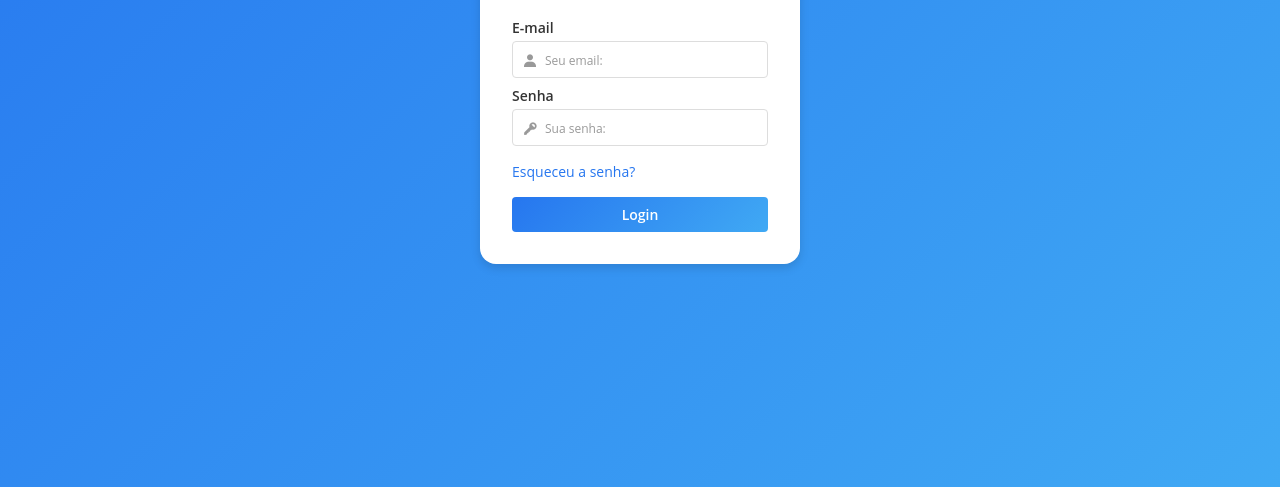
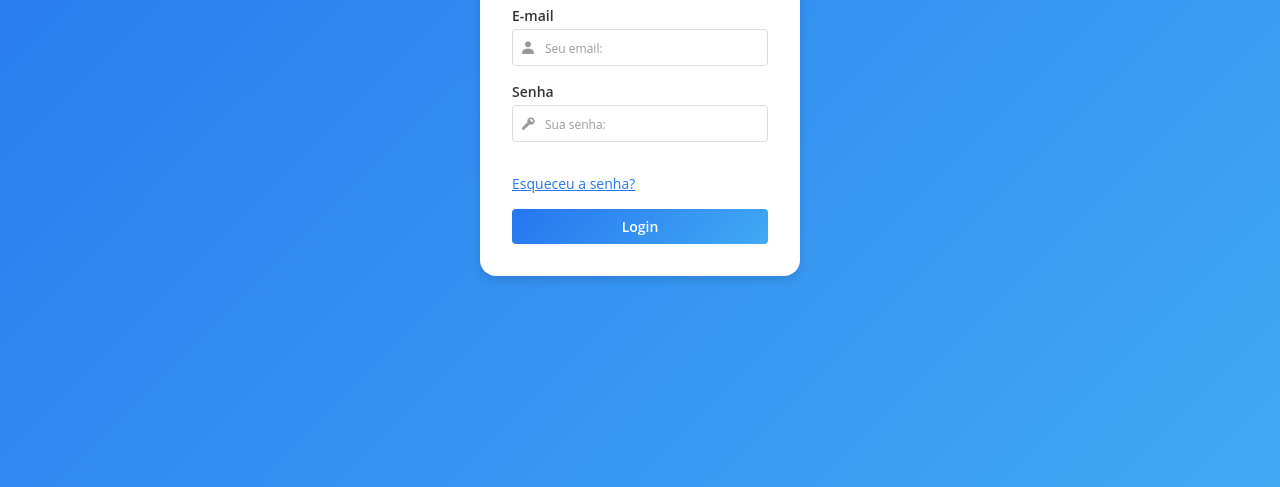
Before and after one commit to anabeatrizdscotrim/TelaLogin, a plain HTML site: page Formulario de Login/index.html in a window 1280 px wide. Shown: the part 313-800 px from the top of the page. Drawn offline with nearby package versions, Linux system fonts and the light colour scheme.

```diff
--- a/Formulario de Login/index.html
+++ b/Formulario de Login/index.html
@@ -15,24 +15,30 @@
 </head>
 <body>
   <main class="login">
-      <form class="container">
+    <form class="container" id="loginForm">
       <h1 class="headline">Bem-vindo(a)</h1>
       <h2 class="subheadline">Insira seus dados de acesso</h2>
 
       <div class="form">
         <label class="label-email" for="email">E-mail</label>
+        <div class="input-container">
           <i class="bx bxs-user"></i>
-          <input class="input-email" type="email" id="email" placeholder="Seu email:" autocomplete="off">
+          <input class="input-email" type="email" id="email" placeholder="Seu email:" autocomplete="off" aria-label="E-mail">
+        </div>
 
         <label class="label-password" for="password">Senha</label>
+        <div class="input-container">
           <i class="bx bxs-key"></i>
-          <input class="input-password" type="password" id="password" placeholder="Sua senha:">
+          <input class="input-password" type="password" id="password" placeholder="Sua senha:" aria-label="Senha">
+        </div>
 
-          <a class="forgot"> Esqueceu a senha?</a>
+        <a class="forgot" href="#"> Esqueceu a senha?</a>
 
         <input class="button" type="submit" value="Login">
       </div>
     </form>
   </main>
+
+  <script src="script.js"></script>
 </body>
 </html>
--- a/Formulario de Login/style.css
+++ b/Formulario de Login/style.css
@@ -4,7 +4,7 @@ padding: 0;
 outline: 0;
 border: 0;
 box-sizing: border-box;
-font-family: "Open sans", sans-serif;
+font-family: "Open Sans", sans-serif;
 font-size: 14px;
 font-weight: 400;
 }
@@ -49,14 +49,13 @@ align-items: flex-start;
 margin-top: 16px;
 }
 
-.input-email {
-margin-bottom: 8px;
+.input-container {
+position: relative;
 width: 100%;
-padding: 8px 0 8px 32px;
-border: 1px solid #dddddd;
-border-radius: 4px;
+margin-bottom: 16px;
 }
 
+.input-email,
 .input-password {
 width: 100%;
 padding: 8px 0 8px 32px;
@@ -64,45 +63,36 @@ border: 1px solid #dddddd;
 border-radius: 4px;
 }
 
-.label-email {
-margin: 0 0 -12px 0;
-color: #333333;
-font-weight: 600;
-}
-
+.label-email,
 .label-password {
-margin: 0 0 -12px 0;
+margin: 0 0 4px 0;
 color: #333333;
 font-weight: 600;
 }
 
 .form i {
+position: absolute;
+left: 8px;
+top: 50%;
+transform: translateY(-50%);
 color: #999999;
 font-size: 16px;
-transform: translateX(10px) translateY(28px);
 }
 
-.input-email::placeholder {
-font-size: 12px;
-color: #999999;
-}
-
+.input-email::placeholder,
 .input-password::placeholder {
 font-size: 12px;
 color: #999999;
 }
 
-.input-email:focus {
-border: 1px solid #2676EF;
-}
-
+.input-email:focus,
 .input-password:focus {
 border: 1px solid #2676EF;
 }
 
 .forgot {
 color: #2676EF;
-margin: 16px 0 16px 0;
+margin: 16px 0;
 cursor: pointer;
 }
 
```
Also changed, not shown: Formulario de Login/formulario.js (added, +12 -0 lines). Lines whose indentation alone changed are shown as unchanged.
